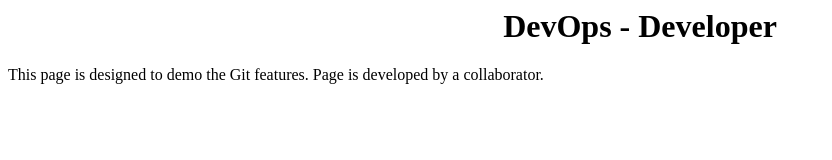
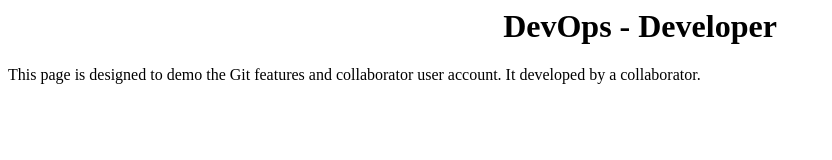
Before and after one commit to srivishnu-g/devops-assignment, a plain HTML site: page frontpage.html in a window 1280 px wide. Shown: the whole page, without its empty margins (0-832 px from the left). Drawn offline with Linux system fonts and the light colour scheme.

Commit message:
Updated frontpage.html

```diff
--- a/frontpage.html
+++ b/frontpage.html
@@ -6,8 +6,8 @@
 	<body>
 		<div style='text-align:center'><h1>DevOps - Developer</h1></div>
 		<div>
-		 This page is designed to demo the Git features.
-		 Page is developed by a collaborator.
+		 This page is designed to demo the Git features and collaborator user account.
+		 It developed by a collaborator.
 		</div>
 
 	</body>
```
